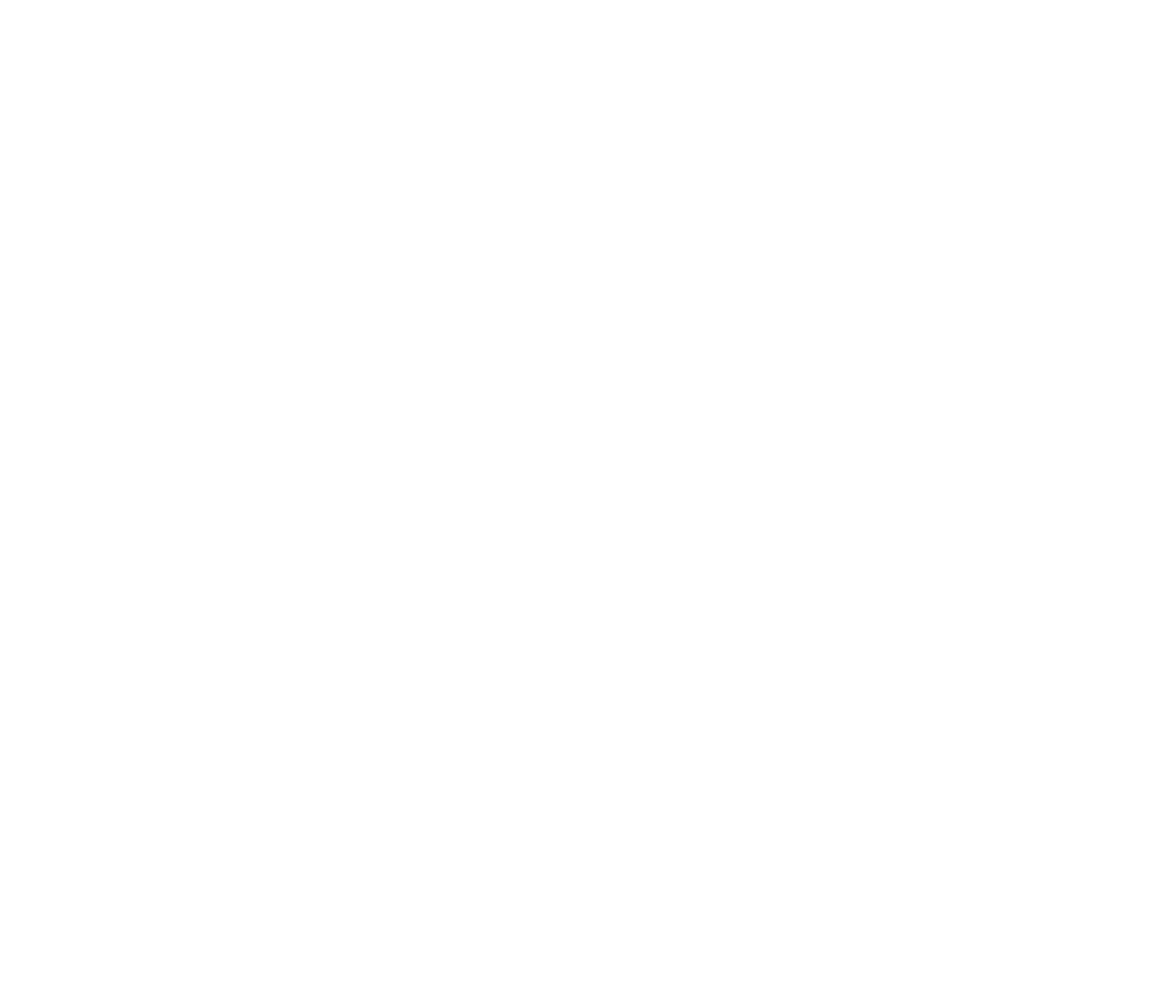
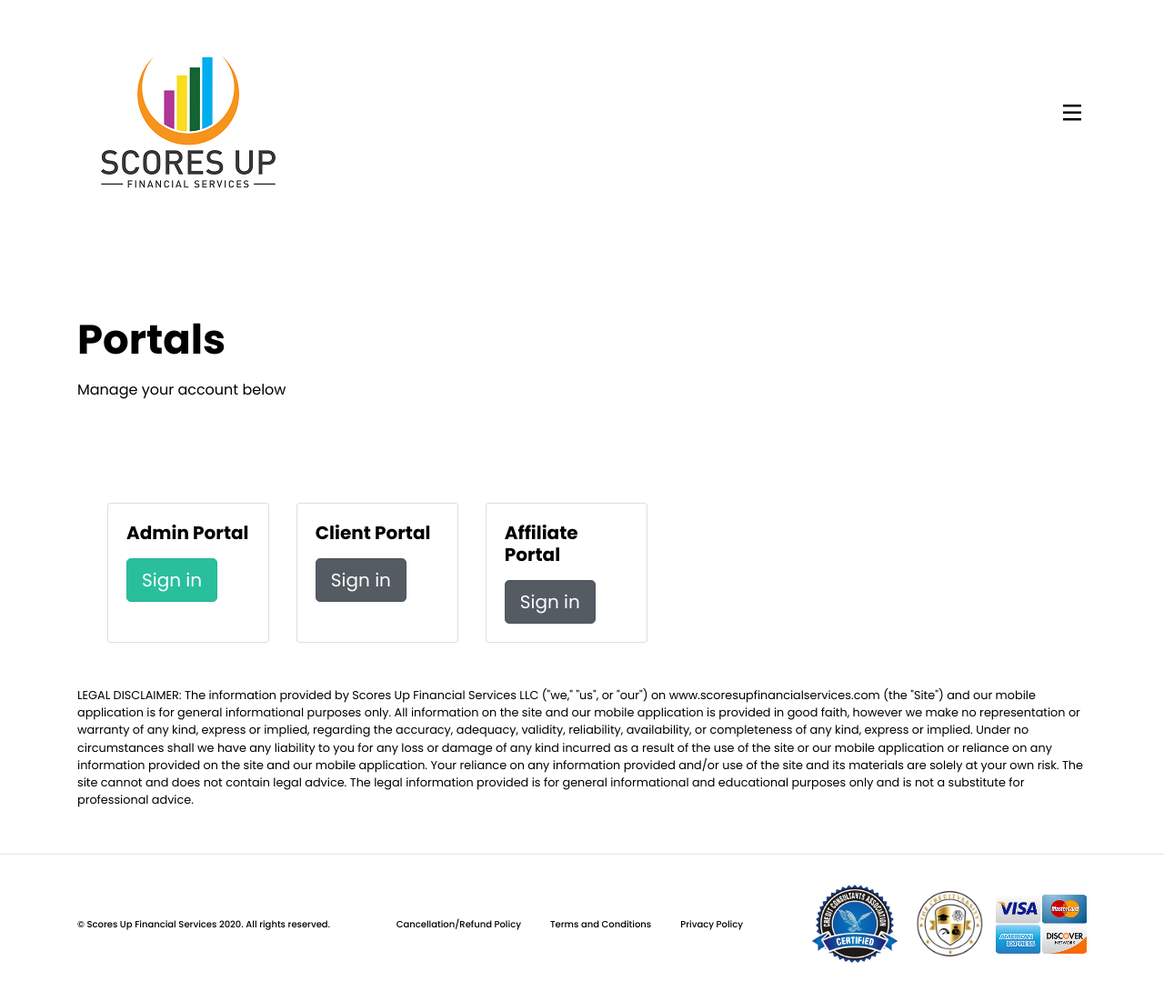
Before and after one commit to lamanaml/scoresup, a plain HTML site: page portal.html in a window 1280 px wide. Shown: the whole page at 91% size. Before the commit the page ends 800 px from the top, so only its background shows below. Drawn offline with Linux system fonts and the light colour scheme.

Commit message:
updated address

```diff
--- a/portal.html
+++ b/portal.html
@@ -0,0 +1,207 @@
+<!DOCTYPE html>
+<html lang="en">
+
+<head>
+   <meta charset="UTF-8">
+   <!-- Global site tag (gtag.js) - Google Analytics -->
+   <script async src="https://www.googletagmanager.com/gtag/js?id=G-DM6BFSN3GB"></script>
+   <script>
+      window.dataLayer = window.dataLayer || [];
+      function gtag() { dataLayer.push(arguments); }
+      gtag('js', new Date());
+
+      gtag('config', 'G-DM6BFSN3GB');
+   </script>
+   <meta name="viewport" content="width=device-width, initial-scale=1.0">
+   <meta http-equiv="X-UA-Compatible" content="ie=edge">
+   <title>Credit Monitoring - Scores Up Financial Services</title>
+   <link rel="stylesheet" href="assets/vendors/animate.css/animate.min.css">
+   <link rel="stylesheet" href="assets/css/style.css">
+   <script src="assets/vendors/jquery/jquery.min.js"></script>
+   <script src="assets/js/loader.js"></script>
+   <link rel="icon" type="image/png" href="assets/images/1/fav.ico">
+</head>
+
+<body>
+   <div class="hiro-loader"></div>
+   <header class="hiro-header " id="top">
+      <nav>
+         <div class="container">
+            <div class="hiro-nav">
+               <a href="index.html" class="nav-brand">
+                  <img src="assets/images/1/logoTrans2.png" alt="Scores Up" class="logo">
+                  <img src="assets/images/1/logoTrans2.png" style="height:100px" alt="Scores Up" class="logo-white">
+               </a>
+               <button class="hiro-nav-popup-toggle">
+                  <svg width="20px" height="18px" viewBox="0 0 20 18" version="1.1" xmlns="http://www.w3.org/2000/svg"
+                     xmlns:xlink="http://www.w3.org/1999/xlink">
+                     <g id="Hiro" stroke="none" stroke-width="1" fill="none" fill-rule="evenodd">
+                        <g id="hiro-agency" transform="translate(-964.000000, -37.000000)" fill="#FFFFFF">
+                           <g id="Menu" transform="translate(964.000000, 37.000000)">
+                              <g id="menu">
+                                 <rect id="Rectangle" fill-rule="nonzero" x="-8.05281767e-14" y="7.50795322"
+                                    width="19.9609942" height="2.4951462"></rect>
+                                 <rect id="Rectangle" fill-rule="nonzero" x="-8.05281767e-14" y="14.9964327"
+                                    width="19.9609942" height="2.4951462"></rect>
+                                 <rect id="Rectangle" fill-rule="nonzero" x="-8.05281767e-14" y="0.0194736842"
+                                    width="19.9609942" height="2.4951462"></rect>
+                              </g>
+                           </g>
+                        </g>
+                     </g>
+                  </svg>
+               </button>
+            </div>
+         </div>
+      </nav>
+   </header>
+   <div class="hiro-nav-popup-modal">
+      <div class="hiro-nav-popup-modal-content">
+         <div class="container">
+            <div class="row">
+               <div class="col-md-6 menu-wrapper">
+                  <ul class="nav hiro-main-nav">
+                     <li class="nav-item">
+                        <a href="index.html" class="nav-link">Home</a>
+                     </li>
+                     <li class="nav-item">
+                        <a href="hireus.html" class="nav-link">Become our Client</a>
+                     </li>
+
+                     <li class="nav-item">
+                        <a href="kits.html" class="nav-link">Shop DIY Kits</a>
+                     </li>
+                     <li class="nav-item">
+                        <a href="creditmonitoring.html" class="nav-link">Credit Monitoring</a>
+                     </li>
+                     <li class="nav-item">
+                        <a href="portal.html" class="nav-link">Portal Access</a>
+                     </li>
+
+                     <li class="nav-item">
+                        <a href="about.html" class="nav-link">Meet the Owner</a>
+                     </li>
+                     <li class="nav-item">
+                        <a href="contact.html" class="nav-link">Contact</a>
+                     </li>
+                  </ul>
+               </div>
+               <!--<div class="col-md-6 blog-posts text-white">
+                        <h5 class="popup-blog-headng">Blog</h5>
+                        <div class="media mb-4">
+                            <img src="assets/images/Blog_small2.jpg" alt="blog" width="86px" class="img-fluid mr-4">
+                            <div class="media-body align-self-end">
+                                <h5 class="popup-blog-post-title">Ambitious <br> designs</h5>
+                            </div>
+                        </div>
+                        <div class="media mb-4">
+                            <img src="assets/images/Blog_small1.jpg" alt="blog" width="86px" class="img-fluid mr-4">
+                            <div class="media-body align-self-end">
+                                <h5 class="popup-blog-post-title">The Collection <br> Cover Archive</h5>
+                            </div>
+                        </div>
+                        <p><a href="blog.html" class="text-white link-hover-fx text-decoration-none" class="font-weight-medium">View more</a></p>
+                    </div> -->
+            </div>
+         </div>
+      </div>
+   </div>
+
+   <main class="blog-page-wrapper">
+      <div class="container">
+         <h2 class="section-title mb-3">Portals</h2>
+         <div class="row">
+            <div class=" col fadeInLeft">
+               <article class=" blog-post-excerpt mb-3"> Manage your account below</article><br><br>
+
+
+
+
+
+
+
+            </div>
+         </div>
+         <div class="row">
+            <div class="card-deck p-5">
+               <div class="card">
+                  <!-- <img class="card-img-top" src="assets/images/smartcreditlogo.png" style="width:200px; padding:20px;"
+                     alt="Card image cap"> -->
+                  <div class="card-body">
+                     <h5 class="card-title">Admin Portal</h5>
+                     <p class="card-text"></p>
+                     <a href="https://portal.scoresupfinancialservices.com/AdminPortal" class="btn btn-primary btn-lg active" role="button"
+                        aria-pressed="true">Sign in</a>
+
+                  </div>
+               </div>
+               <div class="card">
+                  <!-- <img class="card-img-top" src="assets/images/idclub_1.png" style="width:200px; padding:20px;"
+                     alt="Card image cap"> -->
+                  <div class="card-body">
+                     <h5 class="card-title">Client Portal</h5>
+                     <p class="card-text">
+
+                     </p>
+                     <a href="https://portal.scoresupfinancialservices.com" class="btn btn-secondary btn-lg active" role="button" aria-pressed="true">Sign in</a>
+
+                  </div>
+               </div>
+               <div class="card">
+                  <!-- <img class="card-img-top" src="assets/images/identityiq-199-2.png" style="width:200px; padding:20px;"
+                     alt="Card image cap"> -->
+                  <div class="card-body">
+                     <h5 class="card-title">Affiliate Portal</h5>
+                     <p class="card-text"></p>
+                     <a href="https://portal.scoresupfinancialservices.com/AffiliatePortal" class="btn btn-secondary btn-lg active" role="button" aria-pressed="true">Sign in</a>
+
+                  </div>
+               </div>
+
+            </div>
+
+
+
+         </div>
+         <div class="small"> LEGAL DISCLAIMER: The information provided by Scores Up Financial Services LLC ("we," "us",
+            or "our") on www.scoresupfinancialservices.com (the "Site") and our mobile application is for general
+            informational purposes only. All information on the site and our mobile application is provided in good
+            faith, however we make no representation or warranty of any kind, express or implied, regarding the
+            accuracy, adequacy, validity, reliability, availability, or completeness of any kind, express or implied.
+            Under no circumstances shall we have any liability to you for any loss or damage of any kind incurred as a
+            result of the use of the site or our mobile application or reliance on any information provided on the site
+            and our mobile application. Your reliance on any information provided and/or use of the site and its
+            materials are solely at your own risk. The site cannot and does not contain legal advice. The legal
+            information provided is for general informational and educational purposes only and is not a substitute for
+            professional advice. </div>
+      </div>
+
+   </main>
+   <footer class="hiro-footer wow fadeInUp">
+      <div class="container d-flex flex-wrap justify-content-lg-between align-items-center">
+         <p class="mb-0 footer-text">© Scores Up Financial Services 2020. All rights reserved.</p>
+         <nav class="footer-nav nav">
+            <a href="refunds.html" class="nav-link">Cancellation/Refund Policy</a>
+            <a href="terms.html" class="nav-link">Terms and Conditions</a>
+            <a href="privacy.html" class="nav-link">Privacy Policy</a>
+            <!-- <a href="#!" class="nav-link">Cookie Policy</a> -->
+         </nav>
+         <div class="mb-0 footer-text">
+            <img src="assets/images/1/CCAseal.jpg" style="width:100px;">
+            <img src="assets/images/1/seal.png" style="width:100px;">
+            <img src="assets/images/1/creditcards.png" style="width:100px;">
+         </div>
+
+      </div>
+   </footer>
+
+   <script src="assets/vendors/wowjs/wow.min.js"></script>
+   <script src="assets/vendors/popper.js/popper.min.js"></script>
+   <script src="assets/vendors/bootstrap/dist/js/bootstrap.min.js"></script>
+   <script src="assets/js/main.js"></script>
+   <script>
+      new WOW().init();
+   </script>
+</body>
+
+</html>
```
Also changed, not shown: about.html (+2 -2 lines), creditmonitoring.html (+2 -2 lines), index.html (+2 -2 lines), kits.html (+2 -2 lines), refunds.html (+2 -2 lines), terms.html (+2 -2 lines).
